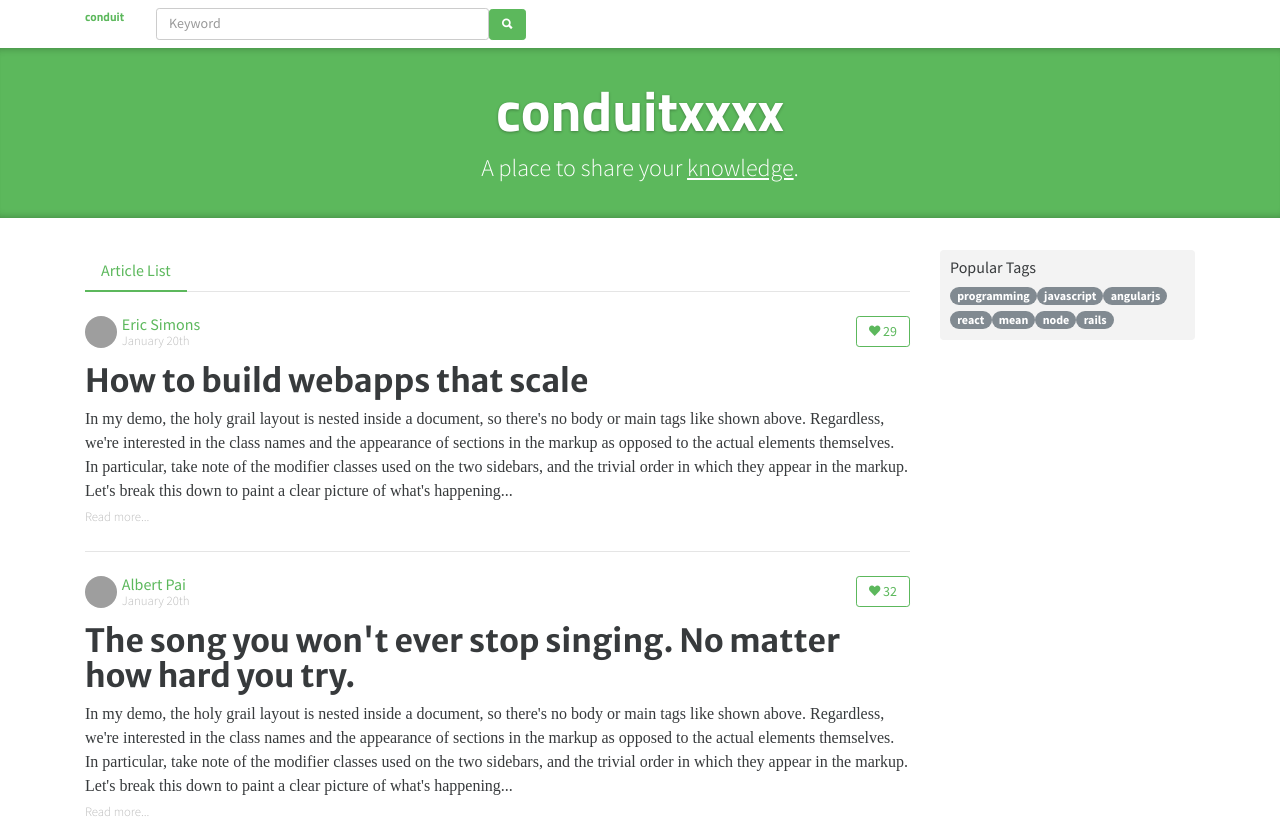
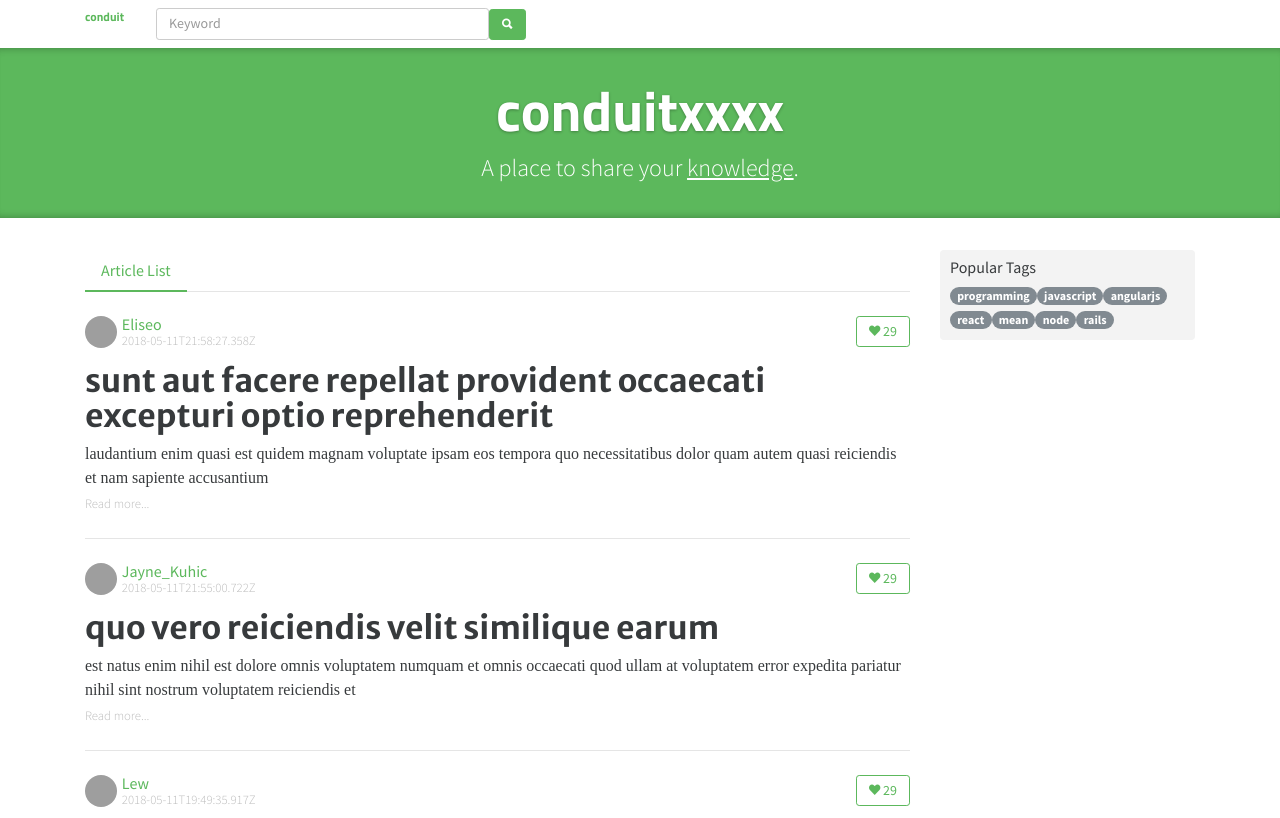
Before and after one commit to Xavier0923/Angular_Implementation, an Angular app: page / in a window 1280 px wide. Shown: the top 818 px of the page. Built offline with nearby package versions, Linux system fonts and the light colour scheme; grey boxes are pictures that could not be loaded; a web font is replaced by a local one.

Commit message:
任務08：使用結構指令(Structural Directive)

```diff
--- a/src/app/articles/articles.component.html
+++ b/src/app/articles/articles.component.html
@@ -5,50 +5,22 @@
     </li>
   </ul>
 </div>
-<div class="post-preview">
+<div class="post-preview" *ngFor="let item of list">
   <div class="post-meta">
     <a href="profile.html">
-      <img src="http://i.imgur.com/Qr71crq.jpg" />
+      <img [src]="item.author.image"/>
     </a>
     <div class="info">
-      <a href="profile.html" class="author">Eric Simons</a>
-      <span class="date">January 20th</span>
+      <a href="profile.html" class="author">{{ item.author.bio }}</a>
+      <span class="date">{{ item.createdAt }}</span>
     </div>
     <button class="btn btn-outline-primary btn-sm pull-xs-right">
       <i class="ion-heart"></i> 29
     </button>
   </div>
   <a href="post.html" class="preview-link">
-    <h1>How to build webapps that scale</h1>
-    <p>In my demo, the holy grail layout is nested inside a document, so there's no body or main tags like shown above.
-      Regardless, we're interested in the class names and the appearance of sections in the markup as opposed to
-      the actual elements themselves. In particular, take note of the modifier classes used on the two sidebars,
-      and the trivial order in which they appear in the markup. Let's break this down to paint a clear picture
-      of what's happening...</p>
+    <h1>{{ item.title }}</h1>
+    <p>{{ item.body }}</p>
     <span>Read more...</span>
   </a>
 </div>
-
-<div class="post-preview">
-  <div class="post-meta">
-    <a href="profile.html">
-      <img src="http://i.imgur.com/N4VcUeJ.jpg" />
-    </a>
-    <div class="info">
-      <a href="profile.html" class="author">Albert Pai</a>
-      <span class="date">January 20th</span>
-    </div>
-    <button class="btn btn-outline-primary btn-sm pull-xs-right">
-      <i class="ion-heart"></i> 32
-    </button>
-  </div>
-  <a href="post.html" class="preview-link">
-    <h1>The song you won't ever stop singing. No matter how hard you try.</h1>
-    <p>In my demo, the holy grail layout is nested inside a document, so there's no body or main tags like shown above.
-      Regardless, we're interested in the class names and the appearance of sections in the markup as opposed to
-      the actual elements themselves. In particular, take note of the modifier classes used on the two sidebars,
-      and the trivial order in which they appear in the markup. Let's break this down to paint a clear picture
-      of what's happening...</p>
-    <span>Read more...</span>
-  </a>
-</div>
--- a/src/app/articles/articles.component.ts
+++ b/src/app/articles/articles.component.ts
@@ -7,6 +7,60 @@
 })
 export class ArticlesComponent implements OnInit {
 
+  list = [
+    {
+      "title": "sunt aut facere repellat provident occaecati excepturi optio reprehenderit",
+      "slug": "zp7yqc",
+      "body": "laudantium enim quasi est quidem magnam voluptate ipsam eos\ntempora quo necessitatibus\ndolor quam autem quasi\nreiciendis et nam sapiente accusantium",
+      "createdAt": "2018-05-11T21:58:27.358Z",
+      "updatedAt": "2018-05-11T21:58:27.358Z",
+      "tagList": [],
+      "description": "laudantium enim quasi est quidem magnam voluptate ipsam eos\ntempora quo necessitatibus\ndolor quam autem quasi\nreiciendis et nam sapiente accusantium",
+      "author": {
+        "username": "Eliseo@gardner.biz",
+        "bio": "Eliseo",
+        "image": "http://placekitten.com/200/300",
+        "following": false
+      },
+      "favorited": false,
+      "favoritesCount": 1
+    },
+    {
+      "title": "quo vero reiciendis velit similique earum",
+      "slug": "p3vcsw",
+      "body": "est natus enim nihil est dolore omnis voluptatem numquam\net omnis occaecati quod ullam at\nvoluptatem error expedita pariatur\nnihil sint nostrum voluptatem reiciendis et",
+      "createdAt": "2018-05-11T21:55:00.722Z",
+      "updatedAt": "2018-05-11T21:55:00.722Z",
+      "tagList": [],
+      "description": "est natus enim nihil est dolore omnis voluptatem numquam\net omnis occaecati quod ullam at\nvoluptatem error expedita pariatur\nnihil sint nostrum voluptatem reiciendis et",
+      "author": {
+        "username": "Jayne_Kuhic@sydney.com",
+        "bio": "Jayne_Kuhic",
+        "image": "http://placekitten.com/200/300",
+        "following": false
+      },
+      "favorited": false,
+      "favoritesCount": 3
+    },
+    {
+      "title": "odio adipisci rerum aut animi",
+      "slug": "3c69lg",
+      "body": "quia molestiae reprehenderit quasi aspernatur\naut expedita occaecati aliquam eveniet laudantium\nomnis quibusdam delectus saepe quia accusamus maiores nam est\ncum et ducimus et vero voluptates excepturi deleniti ratione",
+      "createdAt": "2018-05-11T19:49:35.917Z",
+      "updatedAt": "2018-05-11T19:49:35.917Z",
+      "tagList": [],
+      "description": "quia molestiae reprehenderit quasi aspernatur\naut expedita occaecati aliquam eveniet laudantium\nomnis quibusdam delectus saepe quia accusamus maiores nam est\ncum et ducimus et vero voluptates excepturi deleniti ratione",
+      "author": {
+        "username": "Lew@alysha.tv",
+        "bio": "Lew",
+        "image": "http://placekitten.com/200/300",
+        "following": false
+      },
+      "favorited": false,
+      "favoritesCount": 5
+    }
+  ]
+
   constructor() { }
 
   ngOnInit(): void {
--- a/src/app/header/header.component.html
+++ b/src/app/header/header.component.html
@@ -8,6 +8,6 @@
     <button class="btn btn-sm btn-primary" (click)="goSearch()">
       <i class="ion-search"></i>
     </button>
-    {{ searchText }}
+    <span *ngIf="searchError" style="color:red;">請輸入查詢條件</span>
   </div>
 </nav>
--- a/src/app/header/header.component.ts
+++ b/src/app/header/header.component.ts
@@ -10,6 +10,7 @@
   searchText:string = '';
   titleStyle: boolean = false;
   fontSize:number = 12;
+  searchError: boolean = false;
 
   constructor() { }
 
@@ -19,7 +20,8 @@
   goSearch(){
     console.log('haha');
     this.titleStyle = !this.titleStyle;
-    this.fontSize += 2;
+    // this.fontSize += 2;
+    !this.searchText ? this.searchError = true : this.searchError = false;
   }
 
   keyEnter(){
```
